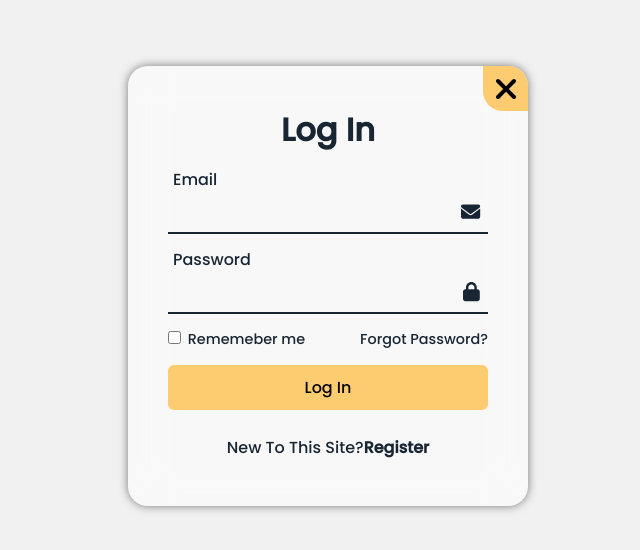
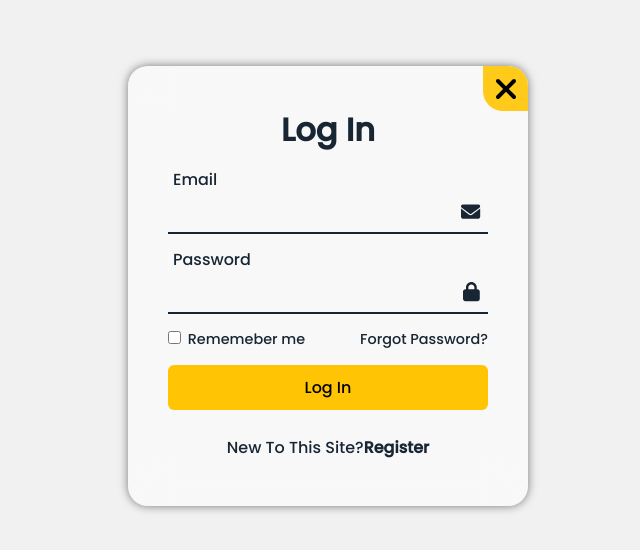
Before and after one commit to Sakkarinbell/ResortProject, a React (Vite) app: page /login in a window 1280 px wide. Shown: the part 174-724 px from the top of the page, without its empty margins (640-1280 px from the left). Built offline with nearby package versions, Linux system fonts and the light colour scheme.

Commit message:
color login button

```diff
--- a/src/App.css
+++ b/src/App.css
@@ -556,7 +556,7 @@ component.contact,
   right: 0;
   width: 45px;
   height: 45px;
-  background: rgba(255, 186, 59, 0.718);
+  background: rgb(255, 202, 26);;
   font-size: 2em;
   color: #000000;
   display: flex;
@@ -573,7 +573,7 @@ component.contact,
   right: 0;
   width: 45px;
   height: 45px;
-  background: rgba(255, 186, 59, 0.718);
+  background: rgb(255, 202, 26);;
   font-size: 2em;
   color: #000000;
   display: flex;
@@ -657,7 +657,7 @@ component.contact,
 .btn-login {
   width: 100%;
   height: 45px;
-  background: rgba(255, 186, 59, 0.718);
+  background: rgb(255, 197, 5);;
   border: none;
   outline: none;
   border-radius: 6px;
```
